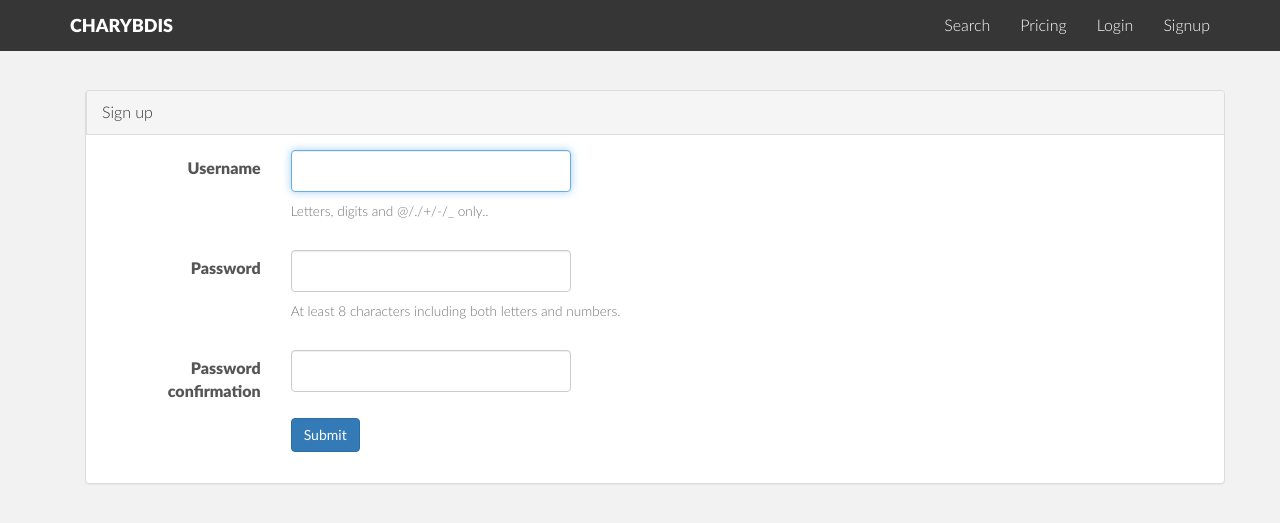
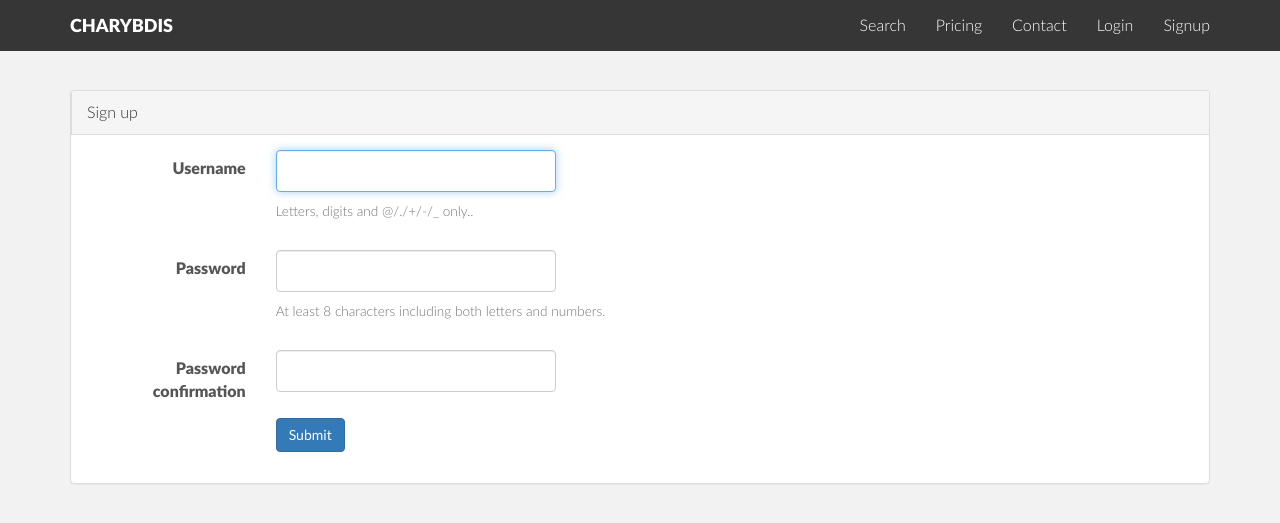
Before and after one commit to acaceres2176/charybdis, a Django app: page /signup/ in a window 1280 px wide. Shown: the top 523 px of the page. Run offline with Django 3.2, Linux system fonts and the light colour scheme; some libraries are stand-ins or nearby versions.

Commit message:
Add contacct page

```diff
--- a/charybdis/urls.py
+++ b/charybdis/urls.py
@@ -29,6 +29,7 @@ urlpatterns = [
     url(r'^admin/', admin.site.urls),
     url(r'^payment/', include('payment.urls')),
     url(r'^pricing/$', core_views.pricing, name='pricing'),
+    url(r'^contact/$', core_views.contact, name='contact'),
     url(r'^$', core_views.home, name='home'),
 ]
 
--- a/core/views.py
+++ b/core/views.py
@@ -1,10 +1,7 @@
-import ccxt
 from django.conf import settings
 from django.contrib.auth import login, authenticate
 from django.contrib.auth.forms import UserCreationForm
-from django.http import HttpResponse
 from django.shortcuts import render, redirect
-from django.utils import timezone
 
 
 def home(request):
@@ -14,6 +11,13 @@ def home(request):
     context_data = {'records': 10000000}
 
     return render(request, 'core/home.html', context_data)
+
+
+def contact(request):
+    """
+    Contact page view.
+    """
+    return render(request, 'core/contact.html')
 
 
 def pricing(request):
--- a/templates/base.html
+++ b/templates/base.html
@@ -61,6 +61,7 @@
 
             <li><a href="{% url 'search' %}">Search</a></li>
             <li><a href="{% url 'pricing' %}">Pricing</a></li>
+            <li><a href="{% url 'contact' %}">Contact</a></li>
             {% if user.is_authenticated %}
             <li><a href="{% url 'account' %}">My account</a></li>
             <li><a href="{% url 'payment' %}">Payments</a></li>
--- a/templates/core/signup.html
+++ b/templates/core/signup.html
@@ -2,7 +2,6 @@
 {% load i18n widget_tweaks %}
 
 {% block page-content %}
-<div class="container"> <!-- .container -->
   <div class="panel panel-default">
     <div class="panel-heading">
       Sign up
@@ -40,5 +39,4 @@
       </form>
     </div>
   </div>
-</div>
 {% endblock %}
```
